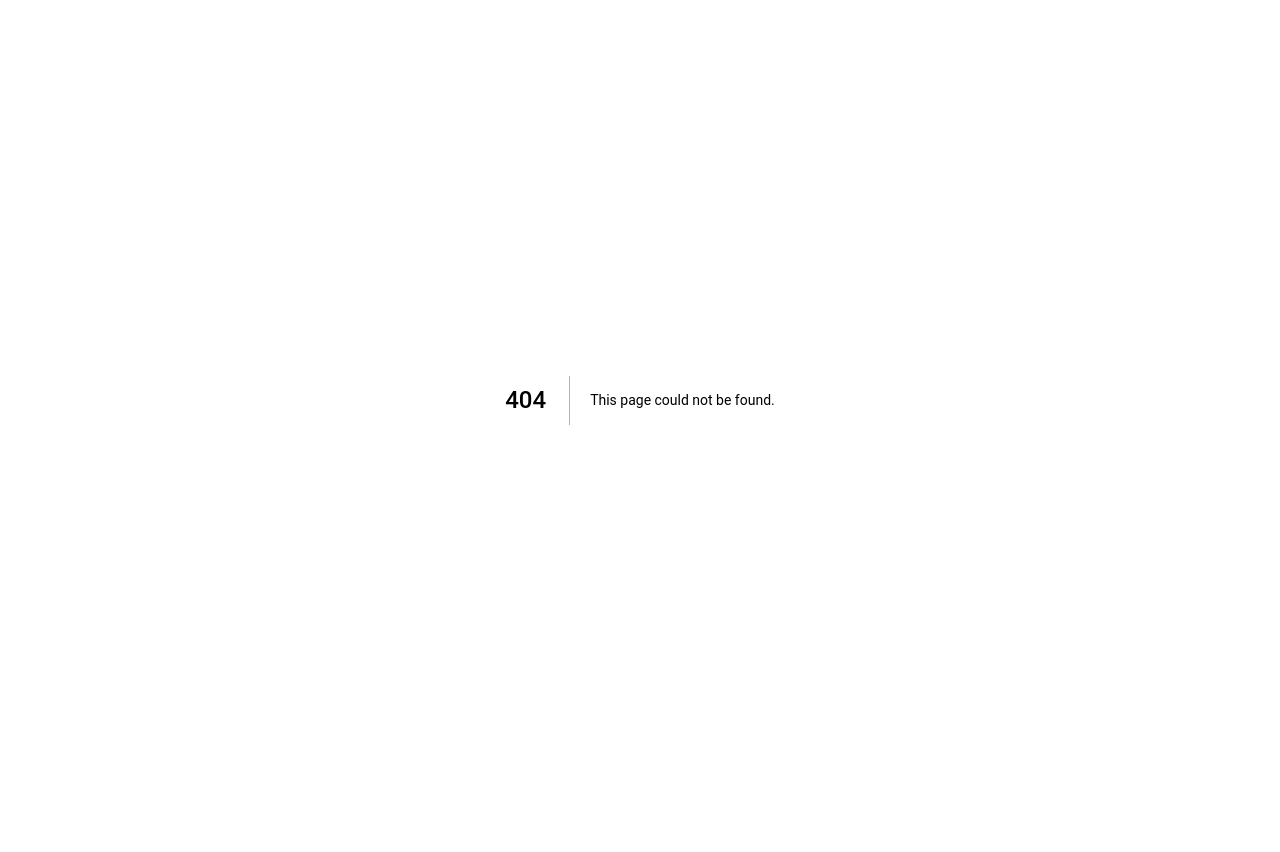
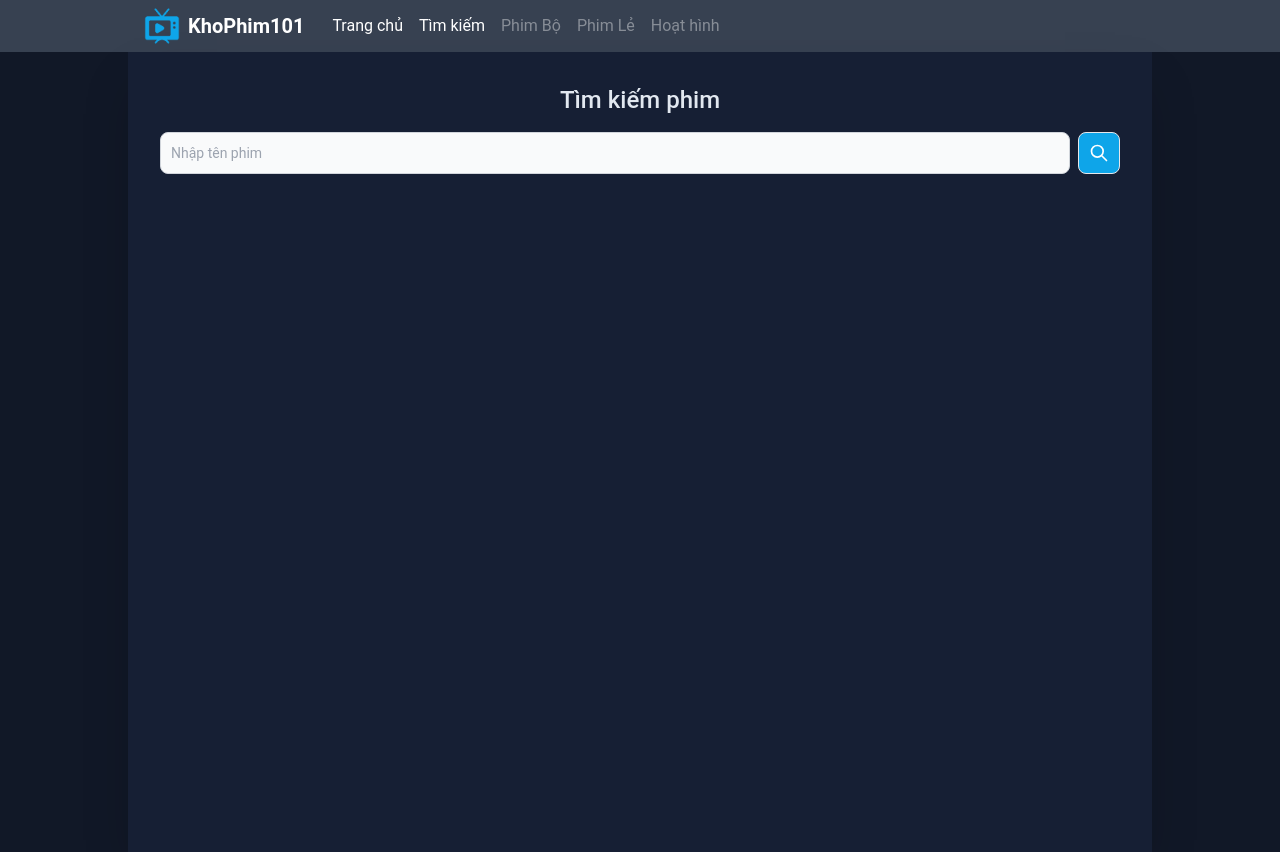
Before and after one commit to dothenghia/khophim101, a Next.js app: page /tim-kiem in a window 1280 px wide. Before the commit this address had no page. Before the commit the page ends 800 px from the top, so only its background shows below. Built offline with nearby package versions, Linux system fonts and the light colour scheme.

Commit message:
Add Search page

```diff
--- a/components/Header/Header.jsx
+++ b/components/Header/Header.jsx
@@ -32,6 +32,9 @@ const Header = () => {
                             <Link href="/" className="block mt-4 lg:inline-block lg:mt-0 text-white hover:text-sky-500 text-base mr-4">
                                 Trang chủ
                             </Link>
+                            <Link href="/tim-kiem" className="block mt-4 lg:inline-block lg:mt-0 text-white hover:text-sky-500 text-base mr-4">
+                                Tìm kiếm
+                            </Link>
                             <p className="block mt-4 lg:inline-block lg:mt-0 text-white/40 text-base mr-4 cursor-default">
                                 Phim Bộ
                             </p>
--- a/pages/index.jsx
+++ b/pages/index.jsx
@@ -19,7 +19,7 @@ export async function getServerSideProps() {
 }
 
 const Home = ({ movieData }) => {
-    console.log(movieData)
+    // console.log(movieData)
 
     const buttons = []
     for (let i = 1; i <= 4; i++) {
@@ -47,10 +47,10 @@ const Home = ({ movieData }) => {
                     <h1 className="mb-2 pl-2 py-1 border-l-4 border-sky-500 heading-text">Phim mới cập nhật</h1>
                     <div className="grid gap-4 grid-cols-2 md:grid-cols-3 lg:grid-cols-4">
                         {
-                            movieData.map((movieInfo) => {
+                            movieData.map((movieInfo, index) => {
                                 return (
                                     <MovieCard
-                                        key={movieInfo['slug']}
+                                        key={index}
                                         movieInfo={movieInfo['movie']}
                                     />
                                 )
@@ -64,8 +64,8 @@ const Home = ({ movieData }) => {
                         <div className="mt-10 flex flex-row flex-wrap justify-center">
                             {buttons}
                             <div className="text-white flex items-end ">...</div>
-                            <Link className='normal-btn' href={`/phim-moi/10`}>
-                                10
+                            <Link className='normal-btn' href={`/phim-moi/280`}>
+                                280
                             </Link>
                         </div>
                     </div>
--- a/pages/phim-moi/[page].jsx
+++ b/pages/phim-moi/[page].jsx
@@ -56,7 +56,7 @@ const PhimMoi = ({ movieData , page}) => {
             </Head>
 
             {/* ================================================== */}
-            <div id="home" className="container lg:max-w-5xl mx-auto
+            <div id="phimmoi" className="container lg:max-w-5xl mx-auto
                                       flex flex-col lg:flex-row
                                       bg-[#161f34] shadow-2xl ">
 
@@ -79,7 +79,7 @@ const PhimMoi = ({ movieData , page}) => {
                     {/* Buttons switch page */}
                     <div>
                         <div className="mt-10 flex flex-row flex-wrap justify-center">
-                            {renderPageButtons(parseInt(page, 10) , 10)}
+                            {renderPageButtons(parseInt(page, 10) , 280)}
                         </div>
                     </div>
 
--- /dev/null
+++ b/pages/tim-kiem/index.jsx
@@ -0,0 +1,50 @@
+import Head from "next/head";
+import Link from "next/link";
+
+import Layout from "../../components/Layout";
+
+const TimKiem = () => {
+
+    return (
+        <Layout>
+            <Head>
+                <title>Tìm kiếm</title>
+            </Head>
+
+            {/* ================================================== */}
+            <div id="search" className="container h-screen lg:max-w-5xl mx-auto
+                                      bg-[#161f34] shadow-2xl ">
+
+                <div className="p-8">
+                    <h1 className="mb-4 heading-text text-center">Tìm kiếm phim</h1>
+
+
+                    <form className="flex items-center">
+                        <label htmlFor="simple-search" className="sr-only">Search</label>
+                        <div className="relative w-full">
+                            <div className="absolute inset-y-0 left-0 flex items-center pl-3 pointer-events-none">
+                                {/* <svg aria-hidden="true" className="w-5 h-5 text-gray-500 dark:text-gray-400" fill="currentColor" viewBox="0 0 20 20" xmlns="http://www.w3.org/2000/svg"><path fillRule="evenodd" d="M8 4a4 4 0 100 8 4 4 0 000-8zM2 8a6 6 0 1110.89 3.476l4.817 4.817a1 1 0 01-1.414 1.414l-4.816-4.816A6 6 0 012 8z" clipRule="evenodd"></path></svg> */}
+                            </div>
+                            <input type="text" id="simple-search"
+                                    className="bg-gray-50 border border-gray-300 text-gray-900 text-sm rounded-lg
+                                              focus:ring-blue-500 focus:border-blue-500 block w-full p-2.5
+                                              dark:bg-gray-700 dark:border-gray-600 dark:placeholder-gray-400 dark:text-white dark:focus:ring-blue-500 dark:focus:border-blue-500" placeholder="Nhập tên phim" required/>
+                        </div>
+                        <button type="submit"
+                                className="p-2.5 ml-2 text-sm font-medium text-white bg-sky-500 rounded-lg border hover:bg-sky-700
+                                           focus:ring-2 focus:outline-none focus:ring-blue-300
+                                           dark:bg-blue-600 dark:hover:bg-blue-700 dark:focus:ring-blue-800">
+                            <svg className="w-5 h-5" fill="none" stroke="currentColor" viewBox="0 0 24 24" xmlns="http://www.w3.org/2000/svg"><path strokeLinecap="round" strokeLinejoin="round" strokeWidth="2" d="M21 21l-6-6m2-5a7 7 0 11-14 0 7 7 0 0114 0z"></path></svg>
+                            <span className="sr-only">Search</span>
+                        </button>
+                    </form>
+
+
+                </div>
+
+            </div>
+        </Layout>
+    );
+};
+
+export default TimKiem;
```
